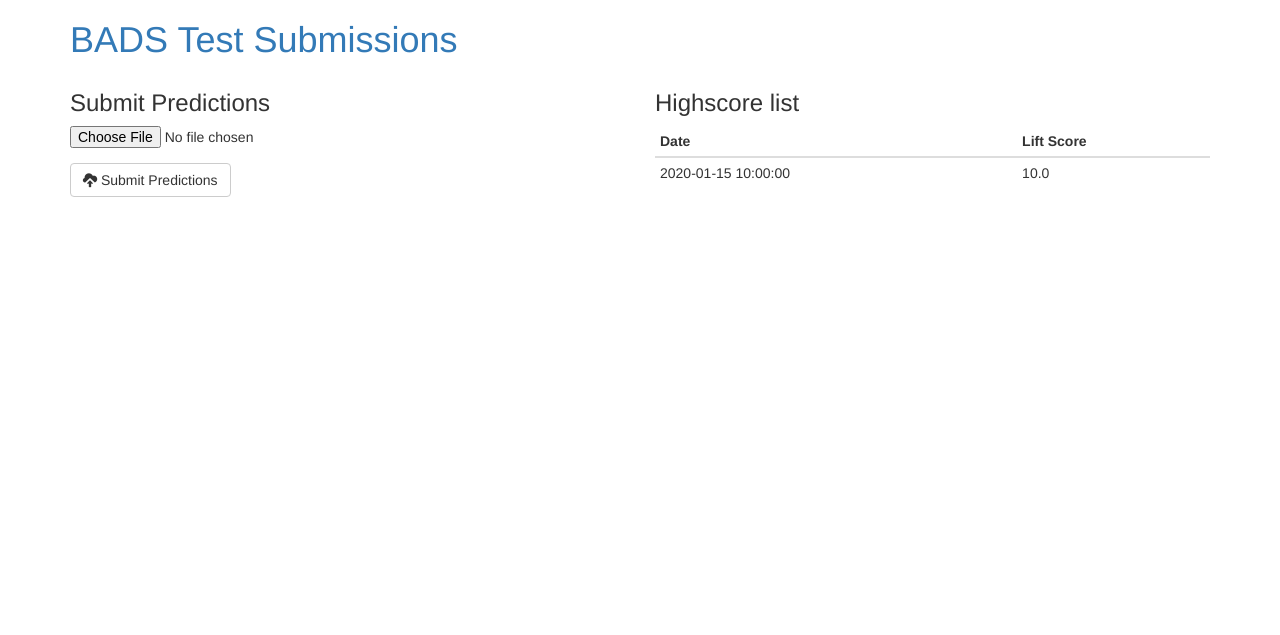
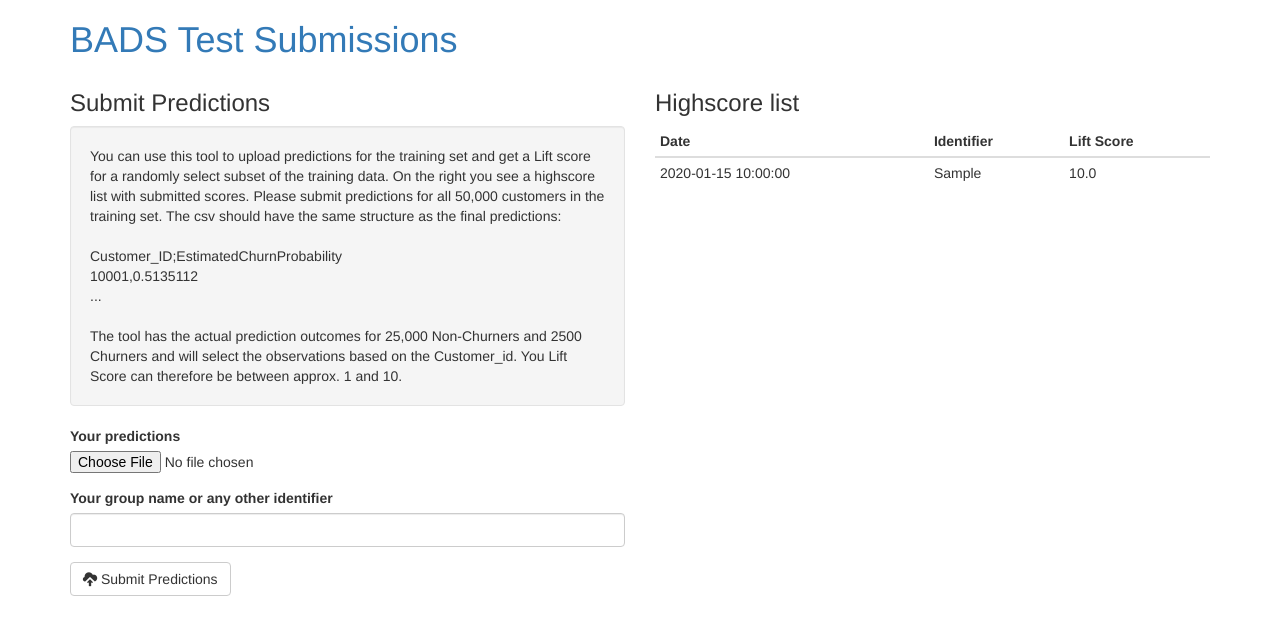
Before and after one commit to valzam/bads.submissions, a Flask app: page / in a window 1280 px wide. Shown: the top 635 px of the page. Run offline with Flask 2, Linux system fonts and the light colour scheme; tables that the repository leaves empty hold one stand-in row (values such as "Sample post"); some libraries are stand-ins or nearby versions.

Commit message:
working version

```diff
--- a/app.py
+++ b/__init__.py
@@ -44,10 +44,9 @@ def teardown_request(exception):
 # Routes
 @app.route("/", methods=["GET","POST"])
 def show_main():
-    cur = g.db.execute("select * from submissions order by lift_score desc limit 20")
-    submissions = [dict(date=row[0],score=row[1]) for row in cur.fetchall()]
-
     if request.method == "POST":
+        identifier = request.form["identifier"]
+        print request.form
         file = request.files['file']
         filename = secure_filename(file.filename)
         if not allowed_file(file.filename):
@@ -55,16 +54,25 @@ def show_main():
             return redirect(url_for('show_main'))
 
         if file:
-            score = ls.calculate_score(file)
+            score,used_preds = ls.calculate_score(file,identifier)
 
-            return render_template('main.html',submissions=submissions,predictions=[],score=score)
+            # Error checking
+            if score is None:
+                flash(used_preds,'danger')
+                return redirect(url_for('show_main'))
+
+            cur = g.db.execute("select * from submissions order by lift_score desc limit 20")
+            submissions = [dict(date=row[0],score=row[1],identifier=row[2]) for row in cur.fetchall()]
+            return render_template('main.html',submissions=submissions,predictions=used_preds,score=score)
 
         else:
             flash("Something went wrong",'danger')
             return redirect(url_for('show_main'))
 
     else:
-     return render_template("main.html",submissions=submissions)
+        cur = g.db.execute("select * from submissions order by lift_score desc limit 20")
+        submissions = [dict(date=row[0],score=row[1],identifier=row[2]) for row in cur.fetchall()]
+        return render_template("main.html",submissions=submissions)
 
 
 if __name__ == "__main__":
--- a/schema.sql
+++ b/schema.sql
@@ -1,6 +1,7 @@
 create table if not exists submissions (
   submitted_at timestamp default current_timestamp,
-  lift_score real not null
+  lift_score real not null,
+  identifier text
 );
 
 create table if not exists actuals (
--- a/templates/main.html
+++ b/templates/main.html
@@ -2,19 +2,22 @@
 {% block body %}
 <div class="row">
 
-  <div class="col-md-6">
+  <div class="col-md-6 col-sm-12">
     {% if score is defined%}
     <h3>Lift Score: {{ score }}</h3>
 
-    <h3>Predictions used for Lift Score</h3>
+    <h3>Head of actual outcomes and predictions used for Lift Score</h3>
     <table class="table table-condensed">
       <thead>
         <tr>
           <th>
-            Customer ID
+            Customer_ID
           </th>
           <th>
             Prediction
+          </th>
+          <th>
+            Actual Outcome
           </th>
         </tr>
       </thead>
@@ -26,17 +29,51 @@
         <td>
           {{line['prediction']}}
         </td>
+        <td>
+          {{line['actual']}}
+        </td>
       </tr>
       {% endfor %}
+      <tr>
+        <td>
+          ...
+        </td>
+        <td>
+          ...
+        </td>
+        <td>
+          ...
+        </td>
+      </tr>
     </table>
 
     {%else%}
 
     <h3>Submit Predictions</h3>
-
+    <div class="well">
+      You can use this tool to upload predictions for the training set and
+      get a Lift score for a randomly select subset of the training data.
+      On the right you see a highscore list with submitted scores.
+      Please submit predictions for all 50,000 customers in the training set.
+      The csv should have the same structure as the final predictions:<br />
+      <br />
+      Customer_ID;EstimatedChurnProbability<br />
+      10001,0.5135112<br />
+      ...<br />
+      <br />
+      The tool has the actual prediction outcomes for 25,000 Non-Churners and
+      2500 Churners and will select the observations based on the Customer_id.
+      You Lift Score can therefore be between approx. 1 and 10.
+      <br />
+    </div>
     <form action="" method=post enctype=multipart/form-data>
       <div class="form-group">
-        <input type=file name=file>
+        <label for="predictions">Your predictions</label>
+        <input type=file name=file id="predictions">
+      </div>
+      <div class="form-group">
+        <label for="identifier">Your group name or any other identifier</label>
+        <input class="form-control" id="identifier" type="text" name="identifier" placeholder="">
       </div>
       <button type="submit" class="btn btn-default" name="submit_predictions">
         <span class="glyphicon glyphicon-cloud-upload" aria-hidden="true"></span>
@@ -48,7 +85,7 @@
 
   </div>
 
-  <div class="col-md-6">
+  <div class="col-md-6 col-sm-12">
     <h3>Highscore list</h3>
     {% if submissions is defined%}
 
@@ -57,6 +94,9 @@
         <tr>
           <th>
             Date
+          </th>
+          <th>
+            Identifier
           </th>
           <th>
             Lift Score
@@ -70,6 +110,9 @@
           {{line['date']}}
         </td>
         <td>
+          {{line['identifier']}}
+        </td>
+        <td>
           {{line['score']}}
         </td>
       </tr>
```
Also changed, not shown: broken.csv (added, +7 -0 lines), lift_score.py (+40 -12 lines), db/bads.db.
